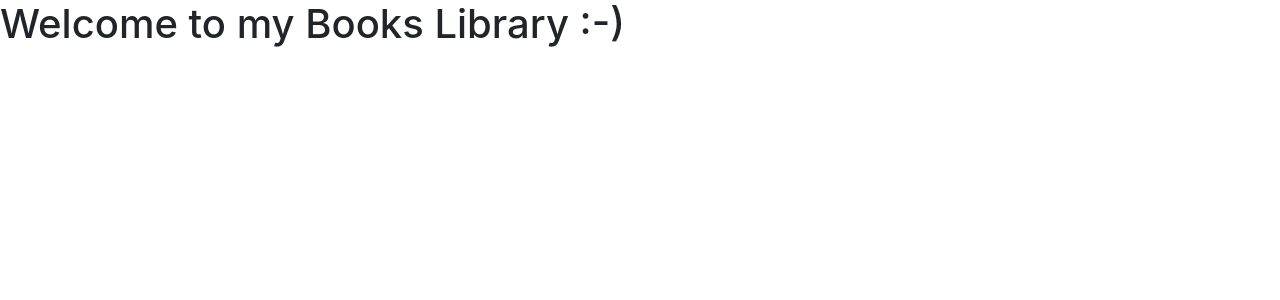
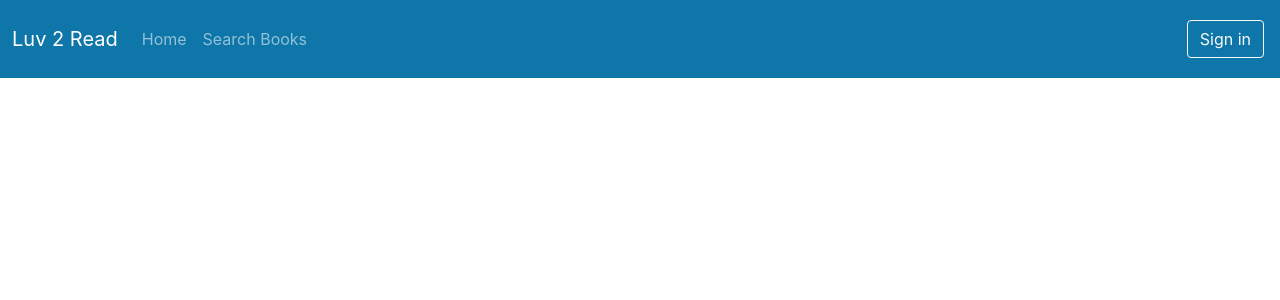
Before and after one commit to rakshitsahai/my-library, a React (Create React App) app: page / in a window 1280 px wide. Shown: the top 300 px of the page. Built offline with nearby package versions, Linux system fonts and the light colour scheme; the HTML template or start-up script is replaced by a standard one.

Commit message:
added navbar

```diff
--- a/src/App.tsx
+++ b/src/App.tsx
@@ -1,10 +1,11 @@
 import React from 'react';
 import './App.css';
+import { Navbar } from './layouts/navbar/Navbar';
 
 function App() {
   return (
     <div className="App">
-      <h1>Welcome to my Books Library :-)</h1>
+      <Navbar/>
     </div>
   );
 }
--- /dev/null
+++ b/src/layouts/navbar/Navbar.tsx
@@ -0,0 +1,35 @@
+export const Navbar = () => {
+
+  return (
+    <nav className='navbar navbar-expand-lg navbar-dark main-color py-3'>
+      <div className='container-fluid'>
+        <span className='navbar-brand'>Luv 2 Read</span>
+        <button className='navbar-toggler' type='button'
+          data-bs-toggle='collapse' data-bs-target='#navbarNavDropdown'
+          aria-controls='navbarNavDropdown' aria-expanded='false'
+          aria-label='Toggle Navigation'
+        >
+          <span className='navbar-toggler-icon'></span>
+        </button>
+        <div className='collapse navbar-collapse' id='navbarNavDropdown'>
+          <ul className='navbar-nav'>
+            <li className='nav-item'>
+              <a className='nav-link' href='#'> Home</a>
+            </li>
+            <li className='nav-item'>
+              <a className='nav-link' href='#'> Search Books</a>
+            </li>
+
+          </ul>
+          <ul className='navbar-nav ms-auto'>
+              <li className='nav-item m-1'>
+                <a type='button' className='btn btn-outline-light' href='#'>
+                  Sign in
+                </a>
+              </li>
+          </ul>
+        </div>
+      </div>
+    </nav>
+  );
+}
```
